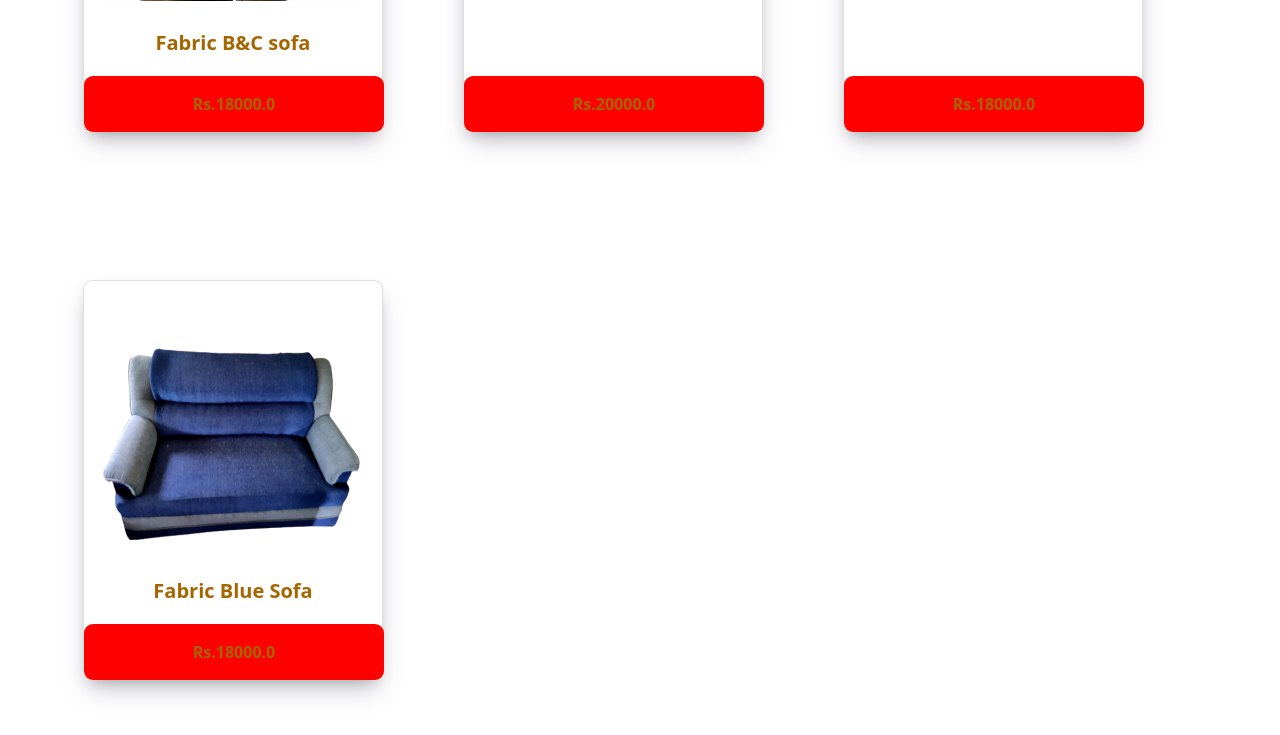
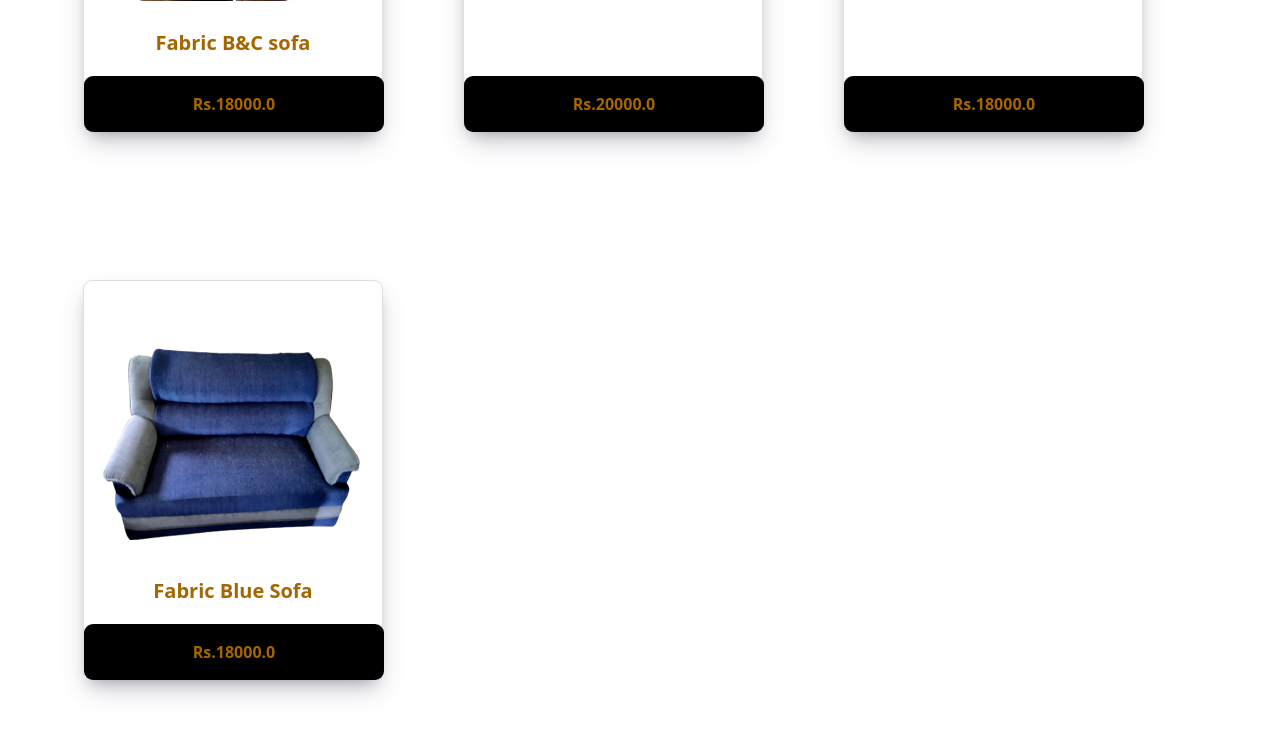
Before and after one commit to njp03/FurnitureFolio, a Django app: page /sofa/ in a window 1280 px wide. Shown: the part 989-1724 px from the top of the page. Run offline with Django 3.2, Linux system fonts and the light colour scheme; data comes from the database, SQL or seed files in the repository; some libraries are stand-ins or nearby versions; some web fonts are replaced.

Commit message:
Update style.css

```diff
--- a/static/app/css/style.css
+++ b/static/app/css/style.css
@@ -75,7 +75,7 @@
 
 .shoe
 {  position: absolute;
-    background: red;
+    background: black;
     top: 327px;
     overflow: hidden;
     width: 300px;
```
